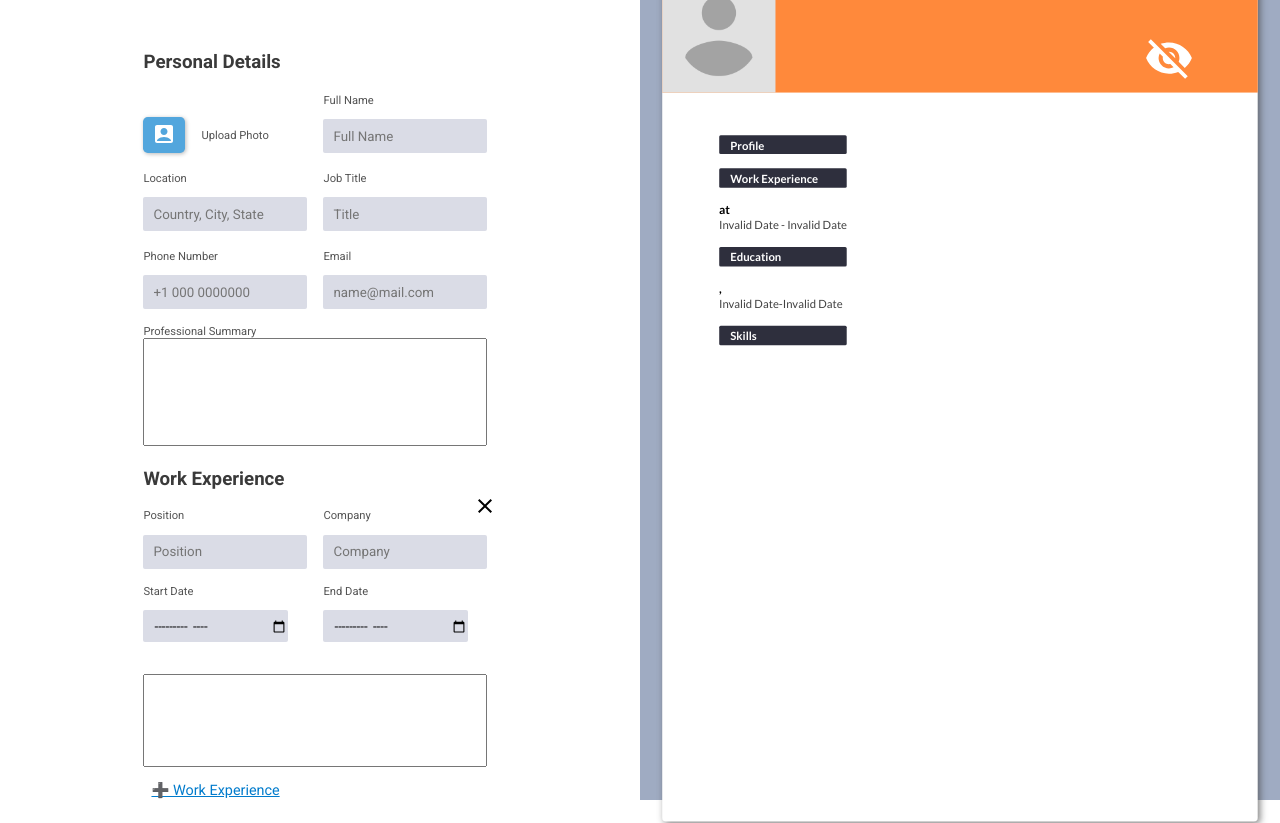
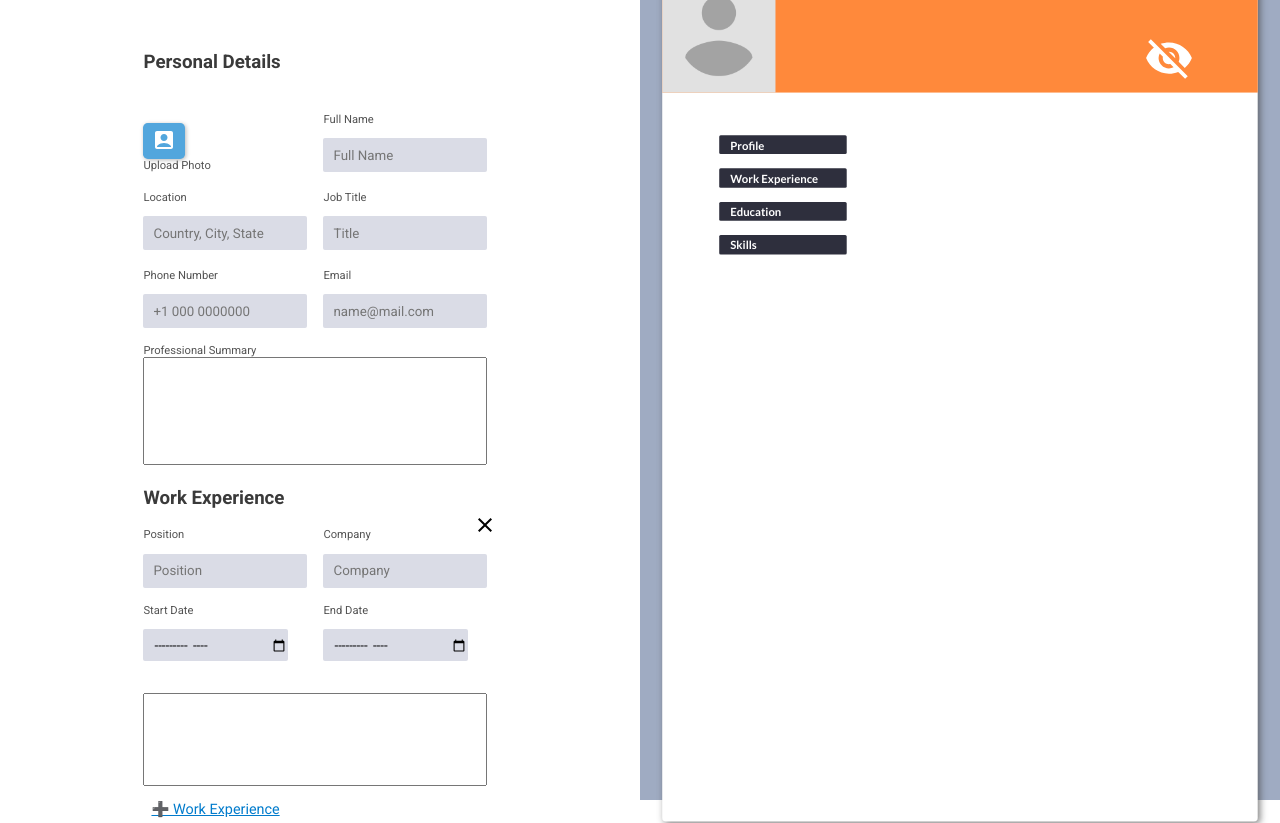
Before and after one commit to HeyHannibal/react-resume, a React (Create React App) app: page / in a window 1280 px wide. Shown: the top 823 px of the page. Built offline with nearby package versions, Linux system fonts and the light colour scheme.

Commit message:
now using functional components

```diff
--- a/src/App.js
+++ b/src/App.js
@@ -1,5 +1,5 @@
 import "./App.css";
-import React, { Component } from "react";
+import React, { useState, useEffect } from "react";
 import CvFormPersonal from "./components/form-personal";
 import CvFormWorkExp from "./components/form-work-exp";
 import CvFormEducation from "./components/form-education";
@@ -7,11 +7,8 @@ import CvSkills from "./components/form-skills";
 import ViewCV from "./components/view";
 import defaultCV from "./components/defaultCV";
 import VisibilityOffIcon from "@mui/icons-material/VisibilityOff";
-
-class App extends Component {
-  constructor(props) {
-    super(props);
-    this.state = {
+function App() {
+  const [CV, setCV] = useState({
     personalInfo: {
       fullName: "",
       title: "",
@@ -20,131 +17,114 @@ class App extends Component {
       aboutMe: "",
     },
     workExp: [
-        {
-          company: "",
-          position: "",
-          id: "",
-          dateFrom: "",
-          dateTo: "",
-          description: "",
-        },
     ],
     education: [
-        {
-          degree: "",
-          school: "",
-          id: "",
-          dateFrom: "",
-          dateTo: "",
-          description: "",
-        },
     ],
     skills: [],
     isHidden: false,
-      isEmpty: true,
-      useDefault: false
-    };
-    this.loadDefault = this.loadDefault.bind(this);
-    this.changeValue = this.changeValue.bind(this);
-    this.hideView = this.hideView.bind(this);
-    this.changeObj = this.changeObj.bind(this)
+    useDefault: false,
+  })
+
+
+
+  function loadDefault() {
+    setCV(defaultCV)
   }
 
-  loadDefault() {
-   this.setState(defaultCV)
+  useEffect(() => {
+    if (CV.useDefault) {
+      setCV((prev) => ({
+        ...prev,
+        useDefault: false
+      })
+      )
+
+    }
+  })
+
+  function changeArray(key, arr) {
+    let newState = Object.assign({}, CV);
+    newState[key] =  arr;
+    setCV(newState);
+    console.log(CV)
+
+  };
+
+  function changeValue(event, key) {
+    let newState = Object.assign({}, CV);
+    newState[key][event.target.name] = event.target.value;
+    newState.isEmpty = false
+    setCV(newState);
+  };
+
+  function deleteFromArr(id) {
+    let newState = Object.assign({}, CV);
+    let toDelete = newState.skills.findIndex((item) => item.id === id);
+    newState.skills.splice(toDelete, 1);
+    setCV(newState);
+  };
+
+  function hideView() {
+    CV.isHidden
+      ? setCV((prev) => ({...prev, isHidden: false }))
+      : setCV((prev) => ({...prev, isHidden: true }));
   }
 
-  componentDidUpdate() {
-    console.log(this.state.skills)
-    if(this.state.useDefault) this.setState({useDefault:false})
+  function addImg(url) {
+    setCV((prev) => ({
+      ...prev,
+      photo: url
+    })
+    )
   }
 
-  changeArray = (key, arr) => {
-    let newState = Object.assign({}, this.state);
-    newState[key] = arr;
-    this.setState(newState);
-  };
-
-  addToArray = (key, obj) => {
-    let newState = Object.assign({}, this.state);
-    newState[key].push(obj);
-    this.setState(newState);
-  };
-
-  changeValue = (event, key) => {
-    let newState = Object.assign({}, this.state);
-    newState[key][event.target.name] = event.target.value;
-    newState.isEmpty = false
-    this.setState(newState);
-  };
-
-  changeObj = (key, value) => {
-    let newState = Object.assign({}, this.state);
-    newState[key] = value;
-    this.setState(newState);
-  };
-
-  deleteFromArr = (id) => {
-    let newState = Object.assign({}, this.state);
-    let toDelete = newState.skills.findIndex((item) => item.id === id);
-    newState.skills.splice(toDelete, 1);
-    this.setState(newState);
-  };
-
-  hideView() {
-    this.state.isHidden
-      ? this.setState({ isHidden: false })
-      : this.setState({ isHidden: true });
-  }
-
-  render() {
     return (
-      <div id="appCont" className={this.state.isHidden ? "viewIsHidden" : ""}>
+      <div id="appCont" className={CV.isHidden ? "viewIsHidden" : ""}>
         <button
           id="hideViewBtn"
-          onClick={this.hideView}
-          className={this.state.isHidden ? "onWhite" : ""}
+          onClick={hideView}
+          className={CV.isHidden ? "onWhite" : ""}
         >
           <VisibilityOffIcon sx={{ fontSize: 50 }} />
         </button>
         <div id="editorCV">
           <CvFormPersonal
-            onChange={this.changeValue}
-            default={this.state.personalInfo}
-            useDefault={this.state.useDefault}
+            addImg={addImg}
+            onChange={changeValue}
+            default={CV.personalInfo}
+            useDefault={CV.useDefault}
           />
           <CvFormWorkExp
-            onChange={this.changeArray}
-            update={this.delete}
-            useDefault={this.state.useDefault}
-            default={this.state.workExp}
+            onChange={changeArray}
+            update={deleteFromArr}
+            useDefault={CV.useDefault}
+            default={CV.workExp}
           />
-
           <CvFormEducation
-            onChange={this.changeArray}
-            default={this.state.education}
-            useDefault={this.state.useDefault}
+            onChange={changeArray}
+            default={CV.education}
+            useDefault={CV.useDefault}
           />
           <CvSkills
-          onChange={this.changeArray}
-          useDefault={this.state.useDefault}
-          default={this.state.skills}
+            onChange={changeArray}
+            useDefault={CV.useDefault}
+            default={CV.skills}
           />
-          <div id='loadExampleDiv'><button id='loadExampleBtn' onClick={this.loadDefault}>Load Example</button></div>
+          <div id='loadExampleDiv'><button id='loadExampleBtn' onClick={loadDefault}>Load Example</button></div>
         </div>
         <div
           id="pushLeft"
-          className={this.state.isHidden ? "hideCV" : "showCV"}
+          className={CV.isHidden ? "hideCV" : "showCV"}
         ></div>
         <ViewCV
           id="View"
           className="page"
-          info={this.state}
-          deleteSkill={this.deleteFromArr}
+          info={CV}
+          deleteSkill={deleteFromArr}
         />
       </div>
     );
   }
-}
+
 
 export default App;
--- a/src/components/defaultCV.js
+++ b/src/components/defaultCV.js
@@ -10,7 +10,7 @@ const defaultCV = {
     },
     "workExp": [
         {
-            "company": "Gryzzl",
+            "company": "Company",
             "position": "Front-end developer",
             "id": "kzygf34",
             "dateFrom": "2017-06",
@@ -25,7 +25,7 @@ const defaultCV = {
             "id": "fghfg12",
             "dateFrom": "2015-01",
             "dateTo": "2019-04",
-            "description": "Gfpo opogpnbo dfpgp tfhdfph wpejvpwerj  sgkg okg[r wk"
+            "description": ""
         }
     ],
     "skills": [
--- a/src/components/form-education.js
+++ b/src/components/form-education.js
@@ -1,20 +1,18 @@
-import React, { Component } from "react";
+import React, { useState, useEffect } from "react";
 import uniqid from "uniqid";
 import ClearIcon from "@mui/icons-material/Clear";
 
-class CvFormEducation extends Component {
-    constructor(props) {
-        super(props);
-        this.state = {
-            educationDefault: {
+let CvFormEducation = (props) => {
+
+          const  createEducation = () => ({
                 degree: "",
                 school: "",
-                id: "",
+                id: uniqid(),
                 dateFrom: "",
                 dateTo: "",
                 description: "",
-            },
-            education: [
+            })
+    const [education, setEducation] = useState([
                 {
                     degree: "",
                     school: "",
@@ -24,67 +22,60 @@ class CvFormEducation extends Component {
                     description: "",
                 },
             ],
-        };
-        this.addField = this.addField.bind(this);
-        this.handleChange = this.handleChange.bind(this);
-        this.findInState = this.findInState.bind(this);
-        this.deleteField = this.deleteField.bind(this);
-        this.updateParent = this.updateParent.bind(this);
+    )
+
+    useEffect(() => {
+        if(props.useDefault) setEducation(props.default)
+    })
+
+
+    function handleChange(e) {
+        let objToUpdate = findInState(e.currentTarget.id);
+        let educationExp = education
+        educationExp[objToUpdate][e.currentTarget.name] = e.currentTarget.value
+        setEducation(educationExp);
     }
 
-    handleChange(event) {
-        let eduArr = [...this.state.education];
-        let ObjToUpdate = this.findInState(event.target.id);
-        eduArr[ObjToUpdate][event.target.name] = event.target.value;
-        this.setState({ education: eduArr });
+    let findInState = (id) => {
+        return education.findIndex((item) => item.id.toString() === id.toString())
     }
 
-    findInState(id) {
-        let eduArr = [...this.state.education];
-        let ObjToUpdate = eduArr.findIndex(
-            (item) => item.id.toString() === id.toString()
-        );
-        return ObjToUpdate;
+
+    function updateParent(e) {
+        e.preventDefault();
+        props.onChange("education", education);
     }
 
-    updateParent(e) {
-        e.preventDefault();
-        this.props.onChange("education", this.state.education);
+    function addField() {
+        let education = createEducation();
+        setEducation((prevState) => [...prevState, education]);
     }
 
-    addField() {
-        let eduArr = [...this.state.education];
-        let newEdu = Object.assign({}, this.state.educationDefault);
-        newEdu.id = uniqid();
-        eduArr.push(newEdu);
-        this.setState({ education: eduArr });
+    function deleteField(e) {
+        let index = findInState(e.currentTarget.id);
+        let newEducation = Object.assign([], education)
+        newEducation.splice(index, 1);
+        setEducation(newEducation)
+        props.onChange("education", newEducation);
     }
 
-    deleteField(event) {
-        let eduArr = [...this.state.education];
-        let index = this.findInState(event.target.id);
-        eduArr.splice(index, 1);
-        this.setState({ education: eduArr });
-        this.props.onChange("education", eduArr);
-    }
 
-    render() {
         const currentDate = () => new Date().toISOString().split("T")[0];
-        const activeField = (id) => this.state.education[this.findInState(id)];
+        const activeField = (id) => education[findInState(id)];
 
-        const inputs = this.state.education.map((item) => (
+        const inputs = education.map((item) => (
             <div className="experienceFormDiv" key={item.id + "cont"}>
                 <form
                     action="#"
                     className="experienceForm"
-                    onChange={this.updateParent}
+                    onChange={updateParent}
                 >
                     <label htmlFor="school">
                         School
                         <input
                             name="school"
                             value={activeField(item.id).school}
-                            onChange={this.handleChange}
+                            onChange={handleChange}
                             id={item.id}
                             placeholder="School"
                             type="text"
@@ -97,7 +88,7 @@ class CvFormEducation extends Component {
                         <input
                             name="degree"
                             value={activeField(item.id).degree}
-                            onChange={this.handleChange}
+                            onChange={handleChange}
                             id={item.id}
                             placeholder="Degree"
                             type="text"
@@ -115,7 +106,7 @@ class CvFormEducation extends Component {
                                     ? activeField(item.id).dateTo
                                     : currentDate()
                             }
-                            onChange={this.handleChange}
+                            onChange={handleChange}
                             id={item.id}
                             type="month"
                             key={item.id + "dateFromInput"}
@@ -129,7 +120,7 @@ class CvFormEducation extends Component {
                             value={activeField(item.id).dateTo}
                             min={activeField(item.id).dateFrom}
                             max={currentDate()}
-                            onChange={this.handleChange}
+                            onChange={handleChange}
                             id={item.id}
                             placeholder="degree"
                             type="month"
@@ -144,7 +135,7 @@ class CvFormEducation extends Component {
                             value={activeField(item.id).description}
                             rows="4"
                             cols="40"
-                            onChange={this.handleChange}
+                            onChange={handleChange}
                             id={item.id}
                             className="textareaCV"
                             placeholder=""
@@ -153,7 +144,7 @@ class CvFormEducation extends Component {
                     </label>
                 </form>
                 <button
-                    onClick={this.deleteField}
+                    onClick={deleteField}
                     className="deleteForm"
                     key={item.id + "del"}
                     id={item.id}
@@ -166,12 +157,12 @@ class CvFormEducation extends Component {
             <div id="educationForm">
                 <h3>Education</h3>
                 {inputs}
-                <button className="addNewField" onClick={this.addField}>
+                <button className="addNewField" onClick={addField}>
                     ➕ Education
                 </button>
             </div>
         );
     }
-}
+
 
 export default CvFormEducation;
--- a/src/components/form-personal.js
+++ b/src/components/form-personal.js
@@ -1,5 +1,5 @@
 import React, { useState, useEffect } from "react";
-import DisplayPhoto from "./load-photo";
+import UploadImg from "./upload-img";
 
 const CvFormPersonal = (props) => {
   const [personalDetails, setPersonalDetails] = useState({
@@ -18,6 +18,7 @@ const CvFormPersonal = (props) => {
   });
 
   function onFormChange(e) {
+    if(e.target.name === 'myImage') return
     e.preventDefault();
     props.onChange(e, "personalInfo");
   }
@@ -29,19 +30,29 @@ const CvFormPersonal = (props) => {
       ...prevState,
       [key]: value,
     }));
+    console.log(personalDetails)
+  }
+
+
+  function ImgUp(url) {
+    setPersonalDetails((prevState) => ({
+      ...prevState,
+      'myImage':url,
+    }))
+    props.addImg(url)
   }
 
   return (
     <div>
       <h3>Personal Details</h3>
-
+      <img src={personalDetails.photo}></img>
       <form
         autoComplete="off"
         id="PersonalInfo"
         action="#"
         onChange={onFormChange}>
 
-        <DisplayPhoto onChange={props.onPhotoUpload} />
+        <UploadImg onChange={ImgUp} />
 
         <label>
           Full Name
--- a/src/components/form-skills.js
+++ b/src/components/form-skills.js
@@ -1,4 +1,4 @@
-import React, { Component, useState, useEffect } from "react";
+import React, { useState, useEffect } from "react";
 import uniqid from "uniqid";
 import ClearIcon from "@mui/icons-material/Clear";
 
@@ -10,13 +10,10 @@ const CvSkills = (props) => {
 
   useEffect(() => {
     if (props.useDefault) {
-      setSkills(() => props.default);
+      setSkills(props.default);
     }
-    props.onChange("skills", skills);
-    console.log(skills)
-  },[skills]);
-
-
+    props.onChange('skills',skills)
+  }, [skills])
 
  function addSkill(e) {
   e.preventDefault();
--- a/src/components/form-work-exp.js
+++ b/src/components/form-work-exp.js
@@ -1,99 +1,83 @@
-import React, { Component } from "react";
+import React, { Component, useState, useEffect } from "react";
 import uniqid from "uniqid";
 import ClearIcon from "@mui/icons-material/Clear";
 
-class CvFormWorkExp extends Component {
-    constructor(props) {
-        super(props);
-        this.state = {
-            workExpDefault: {
+let CvFormWorkExp = (props) => {
+
+    const [workExp, setWorkExp] = useState([{
         company: "",
         position: "",
         id: uniqid(),
         dateFrom: "",
         dateTo: "",
         description: "",
-            },
-            workExp: [
-                {
+    },])
+
+    const createWorkExp = () => ({
         company: "",
         position: "",
         id: uniqid(),
         dateFrom: "",
         dateTo: "",
         description: "",
-                },
-            ],
-        };
-        this.addField = this.addField.bind(this);
-        this.handleChange = this.handleChange.bind(this);
-        this.findInState = this.findInState.bind(this);
-        this.updateParent = this.updateParent.bind(this);
-        this.deleteField = this.deleteField.bind(this);
+    })
+
+    useEffect(() => {
+        if(props.useDefault) setWorkExp(props.default)
+    })
+
+    function handleChange(e) {
+        let objToUpdate = findInState(e.currentTarget.id);
+        let newWorkExp = workExp
+        newWorkExp[objToUpdate][e.currentTarget.name] = e.currentTarget.value
+        setWorkExp(newWorkExp);
     }
 
-    componentDidUpdate() {
-        if (this.props.useDefault) {
-            this.setState({ workExp: this.props.default });
-        }
+    let findInState = (id) => {
+
+        return workExp.findIndex((item) => item.id.toString() === id.toString())
     }
 
-    handleChange(event) {
-        let workArr = [...this.state.workExp];
-        let ObjToUpdate = this.findInState(event.target.id);
-        workArr[ObjToUpdate][event.target.name] = event.target.value;
-        this.setState({ workExp: workArr });
+
+    function updateParent(e) {
+        e.preventDefault();
+        props.onChange("workExp", workExp);
     }
 
-    findInState(id) {
-        let workArr = [...this.state.workExp];
-        let ObjToUpdate = workArr.findIndex(
-            (item) => item.id.toString() === id.toString()
-        );
-        return ObjToUpdate;
+    function addField() {
+        let newWork = createWorkExp();
+        setWorkExp((prevState) => [...prevState, newWork]);
     }
 
-    updateParent(e) {
-        e.preventDefault();
-        this.props.onChange("workExp", this.state.workExp);
+    function deleteField(e) {
+        let index = findInState(e.currentTarget.id);
+        let newWorkArr = Object.assign([], workExp)
+        newWorkArr.splice(index, 1);
+        setWorkExp(newWorkArr)
+        props.onChange("workExp", newWorkArr);
     }
 
-    addField() {
-        let workArr = [...this.state.workExp];
-        let newWork = Object.assign({}, this.state.workExpDefault);
-        newWork.id = uniqid();
-        workArr.push(newWork);
-        this.setState({ workExp: workArr });
-    }
 
-    deleteField(event) {
-        let workArr = [...this.state.workExp];
-        let index = this.findInState(event.target.id);
-        workArr.splice(index, 1);
-        this.setState({ workExp: workArr });
-        this.props.onChange("workExp", workArr);
-    }
+    let currentDate = () => new Date().toISOString().split("T")[0];
+    let activeField = (id) => workExp[findInState(id)];
 
-    render() {
-        let currentDate = () => new Date().toISOString().split("T")[0];
-        let activeField = (id) => this.state.workExp[this.findInState(id)];
-
-        const inputs = this.state.workExp.map((item) => (
-            <div className="experienceFormDiv" key={item.id}>
+    const inputs = workExp.map((item) => (
+        <div className="experienceFormDiv" key={item.id+'key'}>
             <form
                 className="workExperienceForm"
                 action="#"
-                    onChange={this.updateParent}
+                onChange={updateParent}
             >
                 <label>
                     Position
                     <input
                         name="position"
                         value={activeField(item.id).position}
-                            onChange={this.handleChange}
+                        onChange={handleChange}
                         id={item.id}
                         placeholder="Position"
                         type="text"
+
                         key={item.id + "posInput"}
                     ></input>
                 </label>
@@ -103,7 +87,7 @@ class CvFormWorkExp extends Component {
                     <input
                         name="company"
                         value={activeField(item.id).company}
-                            onChange={this.handleChange}
+                        onChange={handleChange}
                         id={item.id}
                         placeholder="Company"
                         type="text"
@@ -121,7 +105,7 @@ class CvFormWorkExp extends Component {
                                 ? activeField(item.id).dateTo
                                 : currentDate()
                         }
-                            onChange={this.handleChange}
+                        onChange={handleChange}
                         id={item.id}
                         type="month"
                         key={item.id + "dateFromInput"}
@@ -135,7 +119,7 @@ class CvFormWorkExp extends Component {
                         value={activeField(item.id).dateTo}
                         min={activeField(item.id).dateFrom}
                         max={currentDate()}
-                            onChange={this.handleChange}
+                        onChange={handleChange}
                         id={item.id}
                         placeholder="Company"
                         type="month"
@@ -149,7 +133,7 @@ class CvFormWorkExp extends Component {
                         value={activeField(item.id).description}
                         rows="5"
                         cols="40"
-                            onChange={this.handleChange}
+                        onChange={handleChange}
                         id={item.id}
                         className="textareaCV"
                         placeholder=""
@@ -159,12 +143,12 @@ class CvFormWorkExp extends Component {
             </form>
 
             <button
-                    onClick={this.deleteField}
+                onClick={deleteField}
                 className="deleteForm"
                 key={item.id + "del"}
               id={item.id}
             >
-                    <ClearIcon />
+                <ClearIcon  />
             </button>
 
         </div>
@@ -173,12 +157,12 @@ class CvFormWorkExp extends Component {
         <div id="workExpFrom">
             <h3>Work Experience</h3>
             {inputs}
-                <button className="addNewField" onClick={this.addField}>
+            <button className="addNewField" onClick={addField}>
                 ➕ Work Experience
             </button>
         </div>
     );
 }
-}
+
 
 export default CvFormWorkExp;
--- a/src/components/load-photo.js
+++ /dev/null
@@ -1,40 +0,0 @@
-import React, { Component } from "react";
-import AccountBoxIcon from '@mui/icons-material/AccountBox';
-
-class DisplayImage extends Component {
-  constructor(props) {
-    super(props);
-    this.state = {
-      image: null
-    };
-    this.onImageChange = this.onImageChange.bind(this);
-  }
-
-  onImageChange = event => {
-    if (event.target.files && event.target.files[0]) {
-      let img = event.target.files[0];
-          this.props.onChange(URL.createObjectURL(img), 'photo')
-
-    }
-  };
-
-
-  render() {
-    return (
-      <div>
-        <div>
-          <div id='uploadPhotoDiv'>
-            <img src={this.state.image} />
-            <input id='photoInput' type="file" name="myImage" onChange={this.onImageChange} hidden />
-            <label htmlFor='photoInput' id='styleUploadBtnLabel'>
-              <AccountBoxIcon />
-            </label>
-            <label id='uploadPhotoLabel'>Upload Photo</label>
-          </div>
-        </div>
-      </div>
-    );
-  }
-}
-
-export default DisplayImage
--- /dev/null
+++ b/src/components/upload-img.js
@@ -0,0 +1,30 @@
+import React, { useState } from "react";
+import AccountBoxIcon from '@mui/icons-material/AccountBox';
+
+let UploadImg = (props) => {
+  const [image, setImage] = useState(null)
+
+ function onImageChange (event) {
+    if (event.target.files && event.target.files[0]) {
+      let img = event.target.files[0];
+      props.onChange(URL.createObjectURL(img))
+    }
+  };
+
+    return (
+      <div>
+        <div>
+          <div id='uploadImgDiv'>
+            <input id='photoInput' type="file" name="myImage" onChange={onImageChange} hidden />
+            <label htmlFor='photoInput' id='styleUploadBtnLabel'>
+              <AccountBoxIcon />
+            </label>
+            <label id='uploadImgLabel'>Upload Photo</label>
+          </div>
+        </div>
+      </div>
+    );
+
+}
+
+export default UploadImg
--- a/src/components/view.js
+++ b/src/components/view.js
@@ -1,4 +1,4 @@
-import React, { Component } from "react";
+import React from "react";
 import "../cv-view.css";
 import "../cv-content.css";
 import defaultImg from '../assets/avatar.png'
@@ -6,6 +6,7 @@ import defaultImg from '../assets/avatar.png'
 
 const ViewCV = (props) => {
   const dateToString = (str) => {
+    console.log(props.info)
     const date = new Date(str);
     return date.toLocaleString("default", { year: "numeric", month: "long" });
   };
@@ -13,7 +14,7 @@ const ViewCV = (props) => {
   const workExp = props.info.workExp.map((item) => (
     <div key={item.id} className="workExp">
       <h4>{item.position}</h4>
-      <h4>at</h4>
+      <h4> at </h4>
       <h4>{item.company}</h4>
       <p className="dates">
         {dateToString(item.dateFrom)} - {dateToString(item.dateTo)}
@@ -41,11 +42,9 @@ const ViewCV = (props) => {
     </li>
   ));
 
-
   return (
-
-    <div id="resultCont" >
-      <div id="resultCV" className={(props.info.isEmpty) ? 'resultEmptyNah' : 'Nah'}  >
+    <div id="resultCont" className={(props.info.isHidden) ? 'hideCV' : ''} >
+      <div id="resultCV"   >
         <div id="contentContainerCV">
           <header id="mainPersonal" >
             <img id="CVphoto" src={(props.info.photo) ? props.info.photo : defaultImg}></img>
```
Lines whose indentation alone changed are shown as unchanged.
